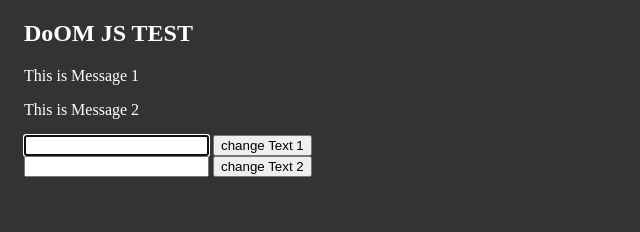
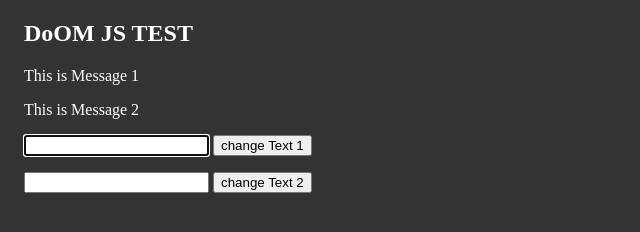
Before and after one commit to Scientific-Research/mk003-jsdom, a plain HTML site: page index.html in a window 1280 px wide. Shown: the whole page, without its empty margins (0-640 px from the left). Drawn offline with Linux system fonts and the light colour scheme.

Commit message:
margin between fields

```diff
--- a/index.html
+++ b/index.html
@@ -10,7 +10,7 @@
   <body>
     <!-- <button class="changeTextButton" onclick="changeText()">change Text</button> -->
 
-    <div>
+    <div class="row">
       <h2>DoOM JS TEST</h2>
       <p class="message1">This is Message 1</p>
       <p class="message2">This is Message 2</p>
@@ -19,7 +19,7 @@
       <button class="changeText1Button">change Text 1</button>
     </div>
 
-    <div>
+    <div class="row">
       <input type="text" class="userText2" />
       <button class="changeText2Button">change Text 2</button>
     </div>
--- a/main.css
+++ b/main.css
@@ -4,3 +4,6 @@ body {
   font-style: sans-serif;
   padding: 0 1rem;
 }
+.row {
+  margin-bottom: 1rem;
+}
```
